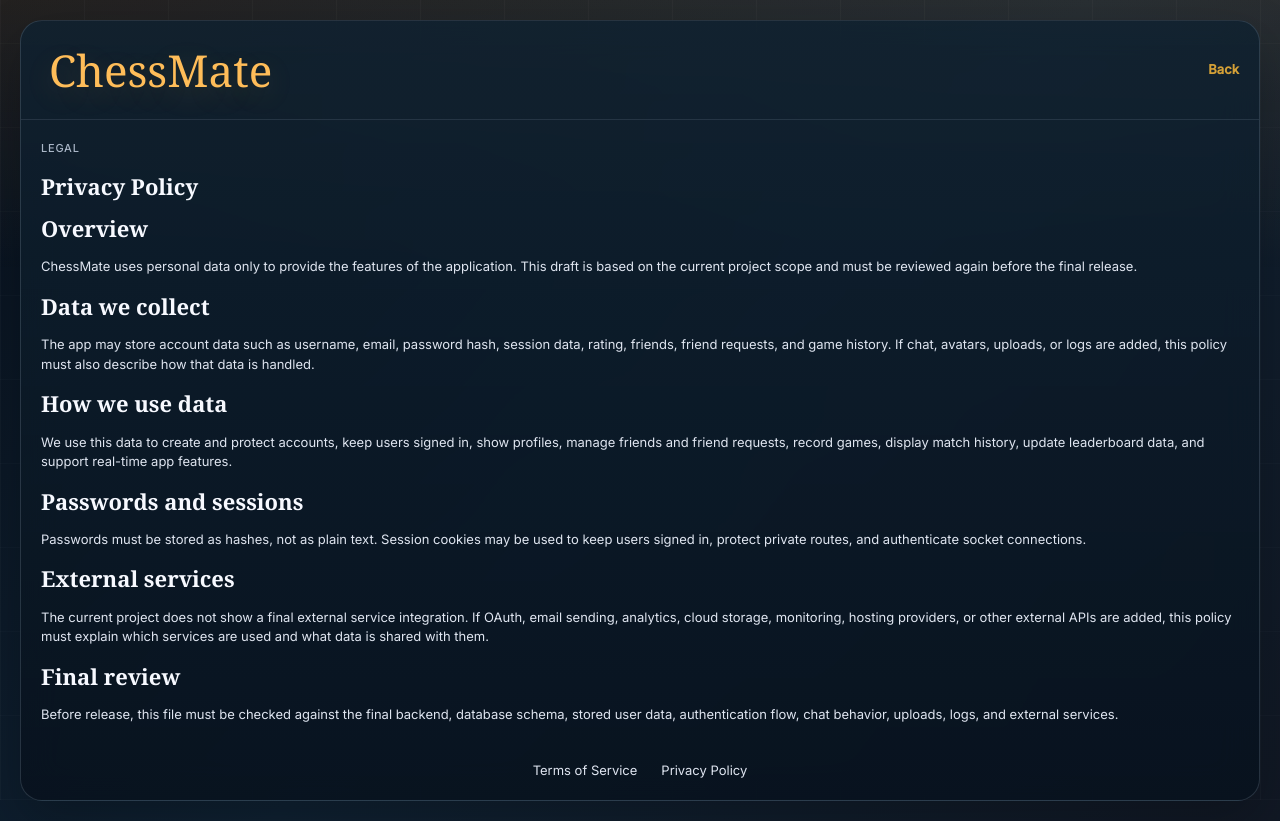
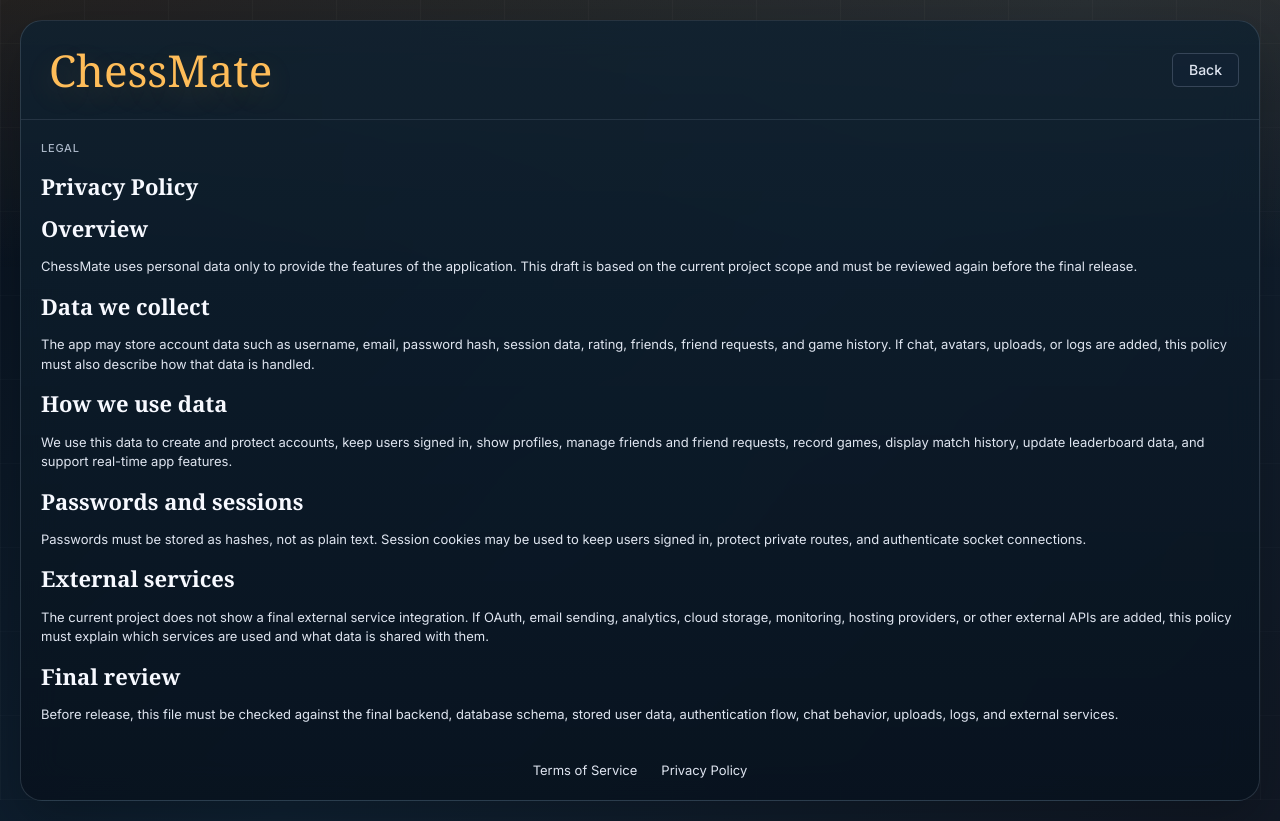
Before and after one commit to mypmypmew/transcendence_chess42, a React app in the folder frontend/: page /privacy-policy in a window 1280 px wide. Built offline with nearby package versions, Linux system fonts and the light colour scheme; no server answers; some icons are missing; the HTML template or start-up script is replaced by a standard one; a web font is replaced by a local one.

Commit message:
refactor(ui): apply shared design system primitives in legal pages and fix textcolor in light theme

```diff
--- a/frontend/src/pages/App.css
+++ b/frontend/src/pages/App.css
@@ -605,7 +605,7 @@ html[data-theme='light'] {
   --accent-text: #fff8e8;
 
   --text-primary: #17202a;
-  --text-secondary: #405063;
+  --text-secondary: #6f7f93;
   --text-muted: #738196;
   --text-hint: #9aa6b8;
 
@@ -663,9 +663,15 @@ html[data-theme='light'] .cm-sidebar {
   box-shadow: 0 18px 45px rgba(56, 42, 24, 0.12);
 }
 
+html[data-theme='light'] .cm-game-card {
+  background: rgba(42, 58, 74, 0.84);
+  border-color: rgba(159, 107, 33, 0.26);
+  box-shadow: 0 18px 45px rgba(8, 20, 33, 0.18);
+}
+
 html[data-theme='light'] .cm-shell {
   background:
-    radial-gradient(circle at 75% 18%, rgba(184, 122, 36, 0.18), transparent 0 25%),
+    radial-gradient(circle at 75% 18%, rgba(42, 58, 74, 0.84), transparent 0 25%),
     radial-gradient(circle at 14% 8%, rgba(122, 147, 170, 0.18), transparent 0 28%),
     linear-gradient(135deg, #f5f2eb 0%, #fffaf0 52%, #ece9e0 100%);
 }
--- a/frontend/src/pages/legal/PrivacyPolicy.jsx
+++ b/frontend/src/pages/legal/PrivacyPolicy.jsx
@@ -1,22 +1,24 @@
 import { Link } from 'react-router-dom'
 
 import LegalFooter from '../../components/LegalFooter.jsx'
+import { Button, Icon, Panel, PanelBody, PanelHeader } from '../../components/ui.jsx'
 import '../App.css'
 
 function PrivacyPolicy() {
   return (
     <main className="cm-shell fade-in">
       <div className="cm-app-frame">
-        <section className="cm-panel" aria-labelledby="privacy-policy-title">
-          <header className="cm-panel-header">
+        <Panel aria-labelledby="privacy-policy-title">
+          <PanelHeader
+            action={<Button as={Link} to="/" variant="ghost">Back</Button>}
+          >
             <Link className="cm-brand" to="/">
-              <i className="ti ti-crown" aria-hidden="true" />
+              <Icon name="crown" />
               <span>ChessMate</span>
             </Link>
-            <Link className="auth-link" to="/">Back</Link>
-          </header>
+          </PanelHeader>
 
-          <div className="cm-panel-body flex flex-col gap-4">
+          <PanelBody className="flex flex-col gap-4">
             <p className="label">Legal</p>
             <h1 className="cm-section-title" id="privacy-policy-title">Privacy Policy</h1>
 
@@ -60,8 +62,8 @@ function PrivacyPolicy() {
             </p>
 
             <LegalFooter />
-          </div>
-        </section>
+          </PanelBody>
+        </Panel>
       </div>
     </main>
   )
--- a/frontend/src/pages/legal/TermsOfService.jsx
+++ b/frontend/src/pages/legal/TermsOfService.jsx
@@ -1,22 +1,24 @@
 import { Link } from 'react-router-dom'
 
 import LegalFooter from '../../components/LegalFooter.jsx'
+import { Button, Icon, Panel, PanelBody, PanelHeader } from '../../components/ui.jsx'
 import '../App.css'
 
 function TermsOfService() {
   return (
     <main className="cm-shell fade-in">
       <div className="cm-app-frame">
-        <section className="cm-panel" aria-labelledby="terms-of-service-title">
-          <header className="cm-panel-header">
+        <Panel aria-labelledby="terms-of-service-title">
+          <PanelHeader
+            action={<Button as={Link} to="/" variant="ghost">Back</Button>}
+          >
             <Link className="cm-brand" to="/">
-              <i className="ti ti-crown" aria-hidden="true" />
+              <Icon name="crown" />
               <span>ChessMate</span>
             </Link>
-            <Link className="auth-link" to="/">Back</Link>
-          </header>
+          </PanelHeader>
 
-          <div className="cm-panel-body flex flex-col gap-4">
+          <PanelBody className="flex flex-col gap-4">
             <p className="label">Legal</p>
             <h1 className="cm-section-title" id="terms-of-service-title">Terms of Service</h1>
 
@@ -60,8 +62,8 @@ function TermsOfService() {
             </p>
 
             <LegalFooter />
-          </div>
-        </section>
+          </PanelBody>
+        </Panel>
       </div>
     </main>
   )
```
